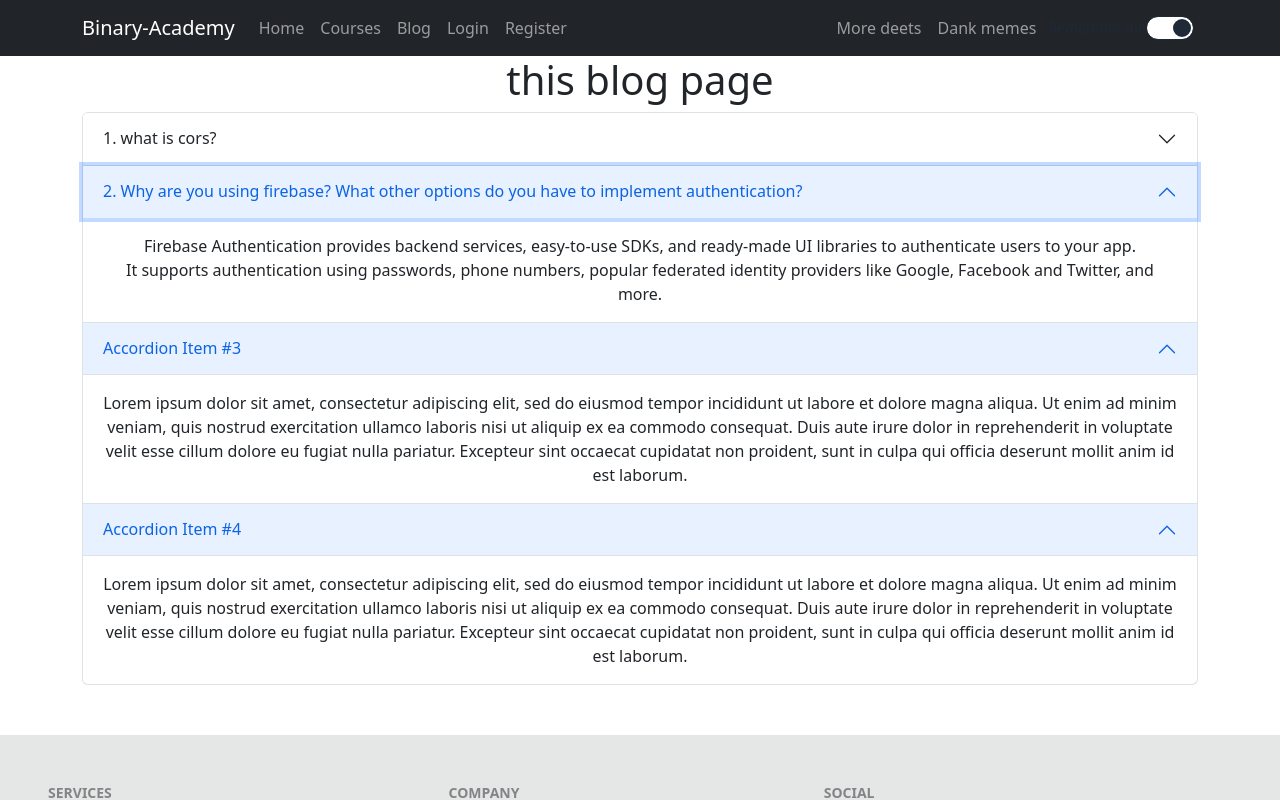
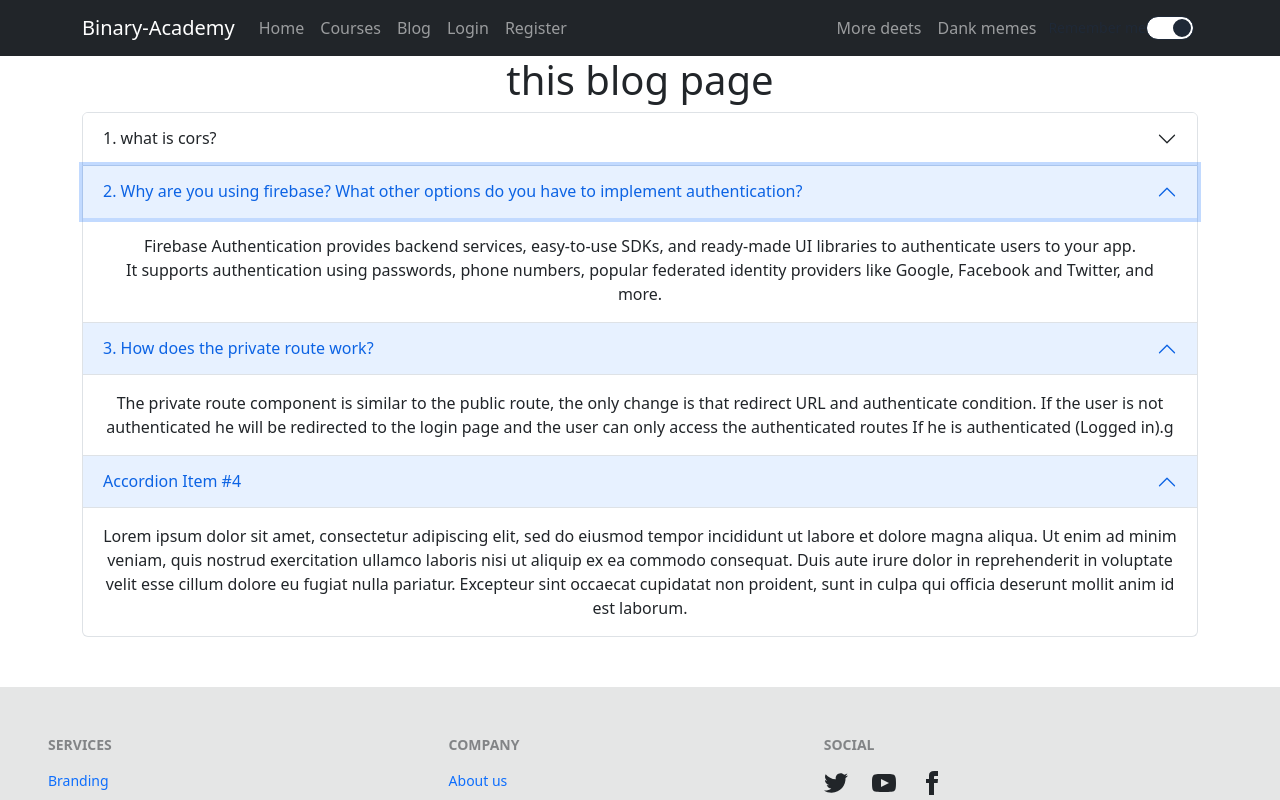
Before and after one commit to masumkawser/binary_academy_website_react, a React (Create React App) app: page /blog in a window 1280 px wide. Both pictures are taken after a click on the button 640 px from the left and 296 px from the top of the page. Shown: the top 800 px of the page. Built offline with nearby package versions, Linux system fonts and the light colour scheme.

Commit message:
blog q3 added

```diff
--- a/src/pages/Blog/Blog/Blog.js
+++ b/src/pages/Blog/Blog/Blog.js
@@ -20,15 +20,9 @@
         </Accordion.Body>
       </Accordion.Item>
       <Accordion.Item eventKey="1">
-        <Accordion.Header>Accordion Item #3</Accordion.Header>
+        <Accordion.Header>3. How does the private route work?</Accordion.Header>
         <Accordion.Body>
-          Lorem ipsum dolor sit amet, consectetur adipiscing elit, sed do
-          eiusmod tempor incididunt ut labore et dolore magna aliqua. Ut enim ad
-          minim veniam, quis nostrud exercitation ullamco laboris nisi ut
-          aliquip ex ea commodo consequat. Duis aute irure dolor in
-          reprehenderit in voluptate velit esse cillum dolore eu fugiat nulla
-          pariatur. Excepteur sint occaecat cupidatat non proident, sunt in
-          culpa qui officia deserunt mollit anim id est laborum.
+        The private route component is similar to the public route, the only change is that redirect URL and authenticate condition. If the user is not authenticated he will be redirected to the login page and the user can only access the authenticated routes If he is authenticated (Logged in).g
         </Accordion.Body>
       </Accordion.Item>
       <Accordion.Item eventKey="1">
```
